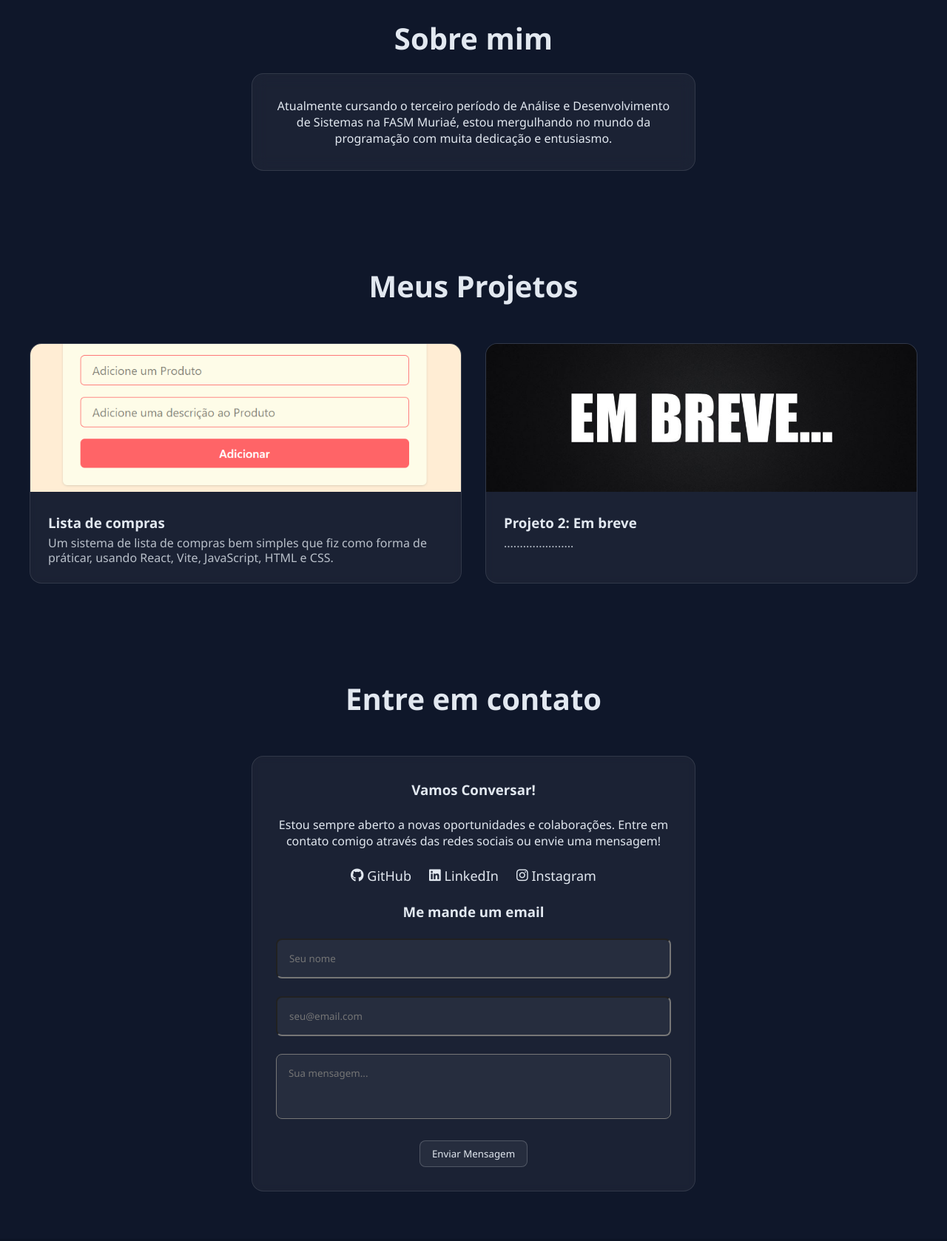
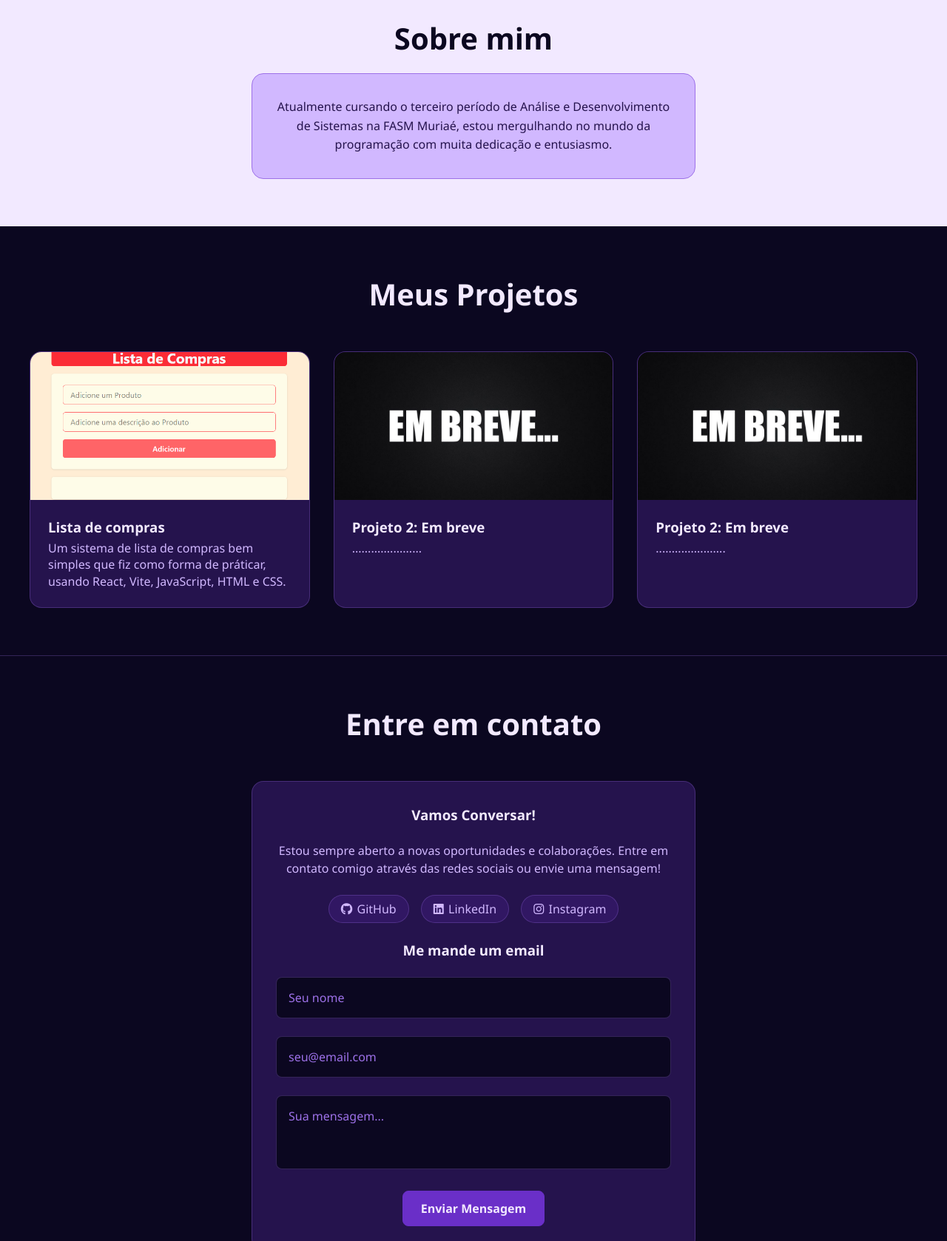
Before and after one commit to NattanSilva0015/portfolio, a plain HTML site: page index.html in a window 1280 px wide. Shown: the part 840-2518 px from the top of the page at 74% size. Drawn offline with Linux system fonts and the light colour scheme.

Commit message:
Mudança de cores

```diff
--- a/index.html
+++ b/index.html
@@ -78,6 +78,7 @@
                     <p class="descricao-projeto">Um sistema de lista de compras bem simples que fiz como forma de práticar, usando React, Vite, JavaScript, HTML e CSS.</p>
                 </div>
             </div>
+
             <div class="projeto-card">
                 <img src="imagens/breve.jpg" alt="Imagem do projeto" class="projetos-imagens">
                 <div class="caixa-texto-projeto">
@@ -85,6 +86,15 @@
                     <p class="descricao-projeto">......................</p>
                 </div>
             </div>
+
+            <div class="projeto-card">
+                <img src="imagens/breve.jpg" alt="Imagem do projeto" class="projetos-imagens">
+                <div class="caixa-texto-projeto">
+                    <h3 class="nome-projeto">Projeto 2: Em breve</h3>
+                    <p class="descricao-projeto">......................</p>
+                </div>
+            </div>
+
         </div>
     </section>
 
--- a/style.css
+++ b/style.css
@@ -7,30 +7,69 @@
 
 html {
     scroll-behavior: smooth;
+    scroll-padding-top: 5rem;
 }
 
+/* ===== Tokens de design =====
+   Paleta base: os componentes usam só os tokens semânticos logo abaixo. */
 :root {
-    --primaria: #4f46e5;
-    --secundaria: #7c3aed;
-    --escuro: #0f172a;
-    --maisEscuro: #0a0f1c;
-    --claro: #e2e8f0;
-    --vidro: rgba(255, 255, 255, 0.1);
-    --azul: #004d7a;
-    --asdasd: #a09123;
+    --obsidiana-violeta: #0B0720;
+    --roxo-profundo: #25134D;
+    --violeta-eletrico: #6A2FC8;
+    --ametista-medio: #9D71E8;
+    --lavanda-suave: #D1B8FF;
+    --nevoa-lilas: #F2E9FF;
+
+    /* Fundos */
+    --bg-primary: var(--obsidiana-violeta);
+    --bg-surface: var(--roxo-profundo);
+    --bg-surface-translucent: rgba(37, 19, 77, 0.75);
+    --bg-input: var(--obsidiana-violeta);
+    --bg-light: var(--nevoa-lilas);
+    --bg-light-card: var(--lavanda-suave);
+    --bg-badge: rgba(106, 47, 200, 0.18);
+
+    /* Bordas */
+    --border-subtle: rgba(157, 113, 232, 0.28);
+    --border-active: var(--ametista-medio);
+
+    /* Textos sobre fundo escuro */
+    --text-primary: var(--nevoa-lilas);
+    --text-secondary: var(--lavanda-suave);
+    --text-muted: var(--ametista-medio);
+
+    /* Textos sobre fundo claro */
+    --text-on-light: var(--obsidiana-violeta);
+    --text-on-light-secondary: var(--roxo-profundo);
+
+    /* Acentos */
+    --accent-primary: var(--violeta-eletrico);
+    --text-on-accent: var(--nevoa-lilas);
+    --accent-secondary: var(--ametista-medio);
+    --accent-glow: 0 0 24px rgba(106, 47, 200, 0.4);
+
+    /* Gradientes e efeitos */
+    --gradient-highlight: linear-gradient(90deg, var(--nevoa-lilas), var(--ametista-medio));
+    --focus-ring: 0 0 0 3px rgba(157, 113, 232, 0.55);
+    --shadow-card: 0 10px 30px rgba(0, 0, 0, 0.45);
+    --radius-lg: 16px;
+    --radius-md: 8px;
+    --radius-pill: 999px;
 }
 
-
-
 body {
-    background-color: var(--escuro);
-    color: var(--claro)
+    background-color: var(--bg-primary);
+    color: var(--text-primary);
 }
 
+/* ===== Navegação ===== */
 .navegacao {
     position: fixed;
     top: 0;
-    background: rgba(13, 20, 37, 0.9);
+    background: var(--bg-surface-translucent);
+    backdrop-filter: blur(12px);
+    -webkit-backdrop-filter: blur(12px);
+    border-bottom: 1px solid var(--border-subtle);
     width: 100%;
     z-index: 100;
     padding: 1.5rem;
@@ -45,10 +84,11 @@ body {
 
 .menu-link {
     text-decoration: none;
-    color: var(--claro);
+    color: var(--text-primary);
     font-weight: 500;
     position: relative;
     padding: 0.5rem 0;
+    transition: color 0.3s ease;
 }
 
 .menu-link::after {
@@ -58,50 +98,68 @@ body {
     position: absolute;
     bottom: 0;
     left: 0;
-    background-color: linear-gradient(90deg, var(--primaria), var(--secundaria));
+    background: var(--gradient-highlight);
     transition: width 0.5s ease;
 }
 
-.menu-link:hover::after {
+.menu-link:hover,
+.menu-link:focus-visible {
+    color: var(--text-secondary);
+}
+
+.menu-link:hover::after,
+.menu-link:focus-visible::after {
     width: 100%;
 }
 
+/* ===== Hero ===== */
 .cabecalho {
     min-height: 100vh;
     display: flex;
     justify-content: center;
     align-items: center;
     flex-direction: column;
+    padding: 6rem 1.5rem 3rem;
+    text-align: center;
+    background:
+        radial-gradient(circle at 50% 42%, rgba(106, 47, 200, 0.16), transparent 42%),
+        radial-gradient(ellipse at 50% 50%, var(--bg-surface) 0%, var(--bg-primary) 70%);
 }
 
 .foto-perfil {
     width: 200px;
     height: 200px;
-    box-shadow: 0 0 20px rgba(79,70,229, 0.3);
     border-radius: 50%;
-    border: 4px solid var(--azul);
-
+    border: 4px solid var(--accent-secondary);
+    box-shadow: 0 0 40px rgba(106, 47, 200, 0.45);
 }
 
 .nome-perfil {
     font-size: 3rem;
-    color: var(--primaria);
     font-weight: bold;
     margin: 10px;
+    color: var(--text-primary); /* fallback sem suporte a background-clip */
+    background: var(--gradient-highlight);
+    -webkit-background-clip: text;
+    background-clip: text;
+    -webkit-text-fill-color: transparent;
 }
 
 .texto-perfil {
     font-size: 1.3rem;
-    color: var(--claro)
+    color: var(--text-secondary);
 }
 
+/* ===== Sobre (seção clara) ===== */
 .sobre {
     padding: 4rem 2rem;
+    background: var(--bg-light);
+    color: var(--text-on-light);
 }
 
 .sobre-titulo {
     font-size: 2.5rem;
-    color: var(--claro);
+    color: var(--text-on-light);
     text-align: center;
     margin-bottom: 20px;
 }
@@ -110,17 +168,19 @@ body {
     padding: 2rem;
     max-width: 600px;
     margin: 0 auto;
-    border-radius: 16px;
-    border: 1px solid var(--vidro);
-    backdrop-filter: blur(10px);
-    background: rgba(255, 255, 255, 0.05);
+    border-radius: var(--radius-lg);
+    border: 1px solid var(--border-active);
+    background: var(--bg-light-card);
 }
 
 .sobre-texto {
     text-align: center;
     font-size: 1rem;
+    line-height: 1.6;
+    color: var(--text-on-light-secondary);
 }
 
+/* ===== Projetos ===== */
 .projetos {
     padding: 4rem 2rem;
 }
@@ -129,26 +189,31 @@ body {
     text-align: center;
     font-size: 2.5rem;
     margin-bottom: 50px;
+    color: var(--text-primary);
 }
 
 .projetos-box {
     display: grid;
-    grid-template-columns: repeat(auto-fit, minmax(300px, 1fr));
+    grid-template-columns: repeat(auto-fit, minmax(min(300px, 100%), 1fr));
     gap: 2rem;
     max-width: 1200px;
     margin: 0 auto;
 }
 
 .projeto-card {
-    background: rgba(255, 255, 255, 0.05);
-    border-radius: 16px;
-    backdrop-filter: blur(5px);
-    border: 1px solid var(--vidro);
+    border-radius: var(--radius-lg);
+    border: 1px solid var(--border-subtle);
+    background: var(--bg-surface);
     overflow: hidden;
 }
 
+/* Contorno em gradiente no hover: fundo no padding-box, gradiente no border-box */
 .projeto-card:hover {
-    box-shadow: 0 10px 20px rgba(79, 70, 229, 0.2);
+    border-color: transparent;
+    background:
+        linear-gradient(var(--bg-surface), var(--bg-surface)) padding-box,
+        var(--gradient-highlight) border-box;
+    box-shadow: var(--shadow-card), var(--accent-glow);
     transform: translate(-10px) scale(1.3);
     transition: all 0.5s ease;
     cursor: pointer;
@@ -158,6 +223,7 @@ body {
     height: 200px;
     width: 100%;
     object-fit: cover;
+    display: block;
 }
 
 .caixa-texto-projeto {
@@ -166,65 +232,82 @@ body {
 
 .nome-projeto {
     margin-bottom: 5px;
+    color: var(--text-primary);
 }
 
 .descricao-projeto {
-    color: rgba(226, 232, 240, 0.8);
-    line-height: 1.25rem;
+    color: var(--text-secondary);
+    line-height: 1.4rem;
 }
 
+/* ===== Contatos ===== */
 .contatos {
     padding: 4rem 2rem;
+    border-top: 1px solid var(--border-subtle);
 }
 
 .contatos-titulo {
     text-align: center;
     font-size: 2.5rem;
     margin-bottom: 50px;
+    color: var(--text-primary);
 }
 
 .div-contato {
     max-width: 600px;
     margin: 0 auto;
-    background: rgba(255, 255, 255, 0.05);
-    backdrop-filter: blur(5px);
+    background: var(--bg-surface);
     padding: 2rem;
-    border: 1px solid var(--vidro);
-    border-radius: 16px;
+    border: 1px solid var(--border-subtle);
+    border-radius: var(--radius-lg);
 }
 
 .subtitulo-contato {
     text-align: center;
     margin-bottom: 1.5rem;
-    color: var(--claro)
+    color: var(--text-primary);
 }
 
 .paragrafo-contato {
     text-align: center;
     margin-bottom: 1.5rem;
+    line-height: 1.5;
+    color: var(--text-secondary);
 }
 
 .redes-sociais {
     max-width: 100%;
     display: flex;
     justify-content: center;
-    gap: 1.5rem;
+    gap: 1rem;
     flex-wrap: wrap;
     margin-bottom: 1.5rem;
 }
 
+/* Links sociais como badges */
 .redes-sociais a {
     display: flex;
     align-items: center;
-    gap: 0.3rem;
+    gap: 0.4rem;
     text-decoration: none;
-    color: var(--claro);
-    font-size: 18px;
+    color: var(--text-secondary);
+    font-size: 1rem;
+    padding: 0.45rem 1rem;
+    background: var(--bg-badge);
+    border: 1px solid var(--border-subtle);
+    border-radius: var(--radius-pill);
+    transition: color 0.3s ease, border-color 0.3s ease, background-color 0.3s ease;
+}
+
+.redes-sociais a:hover,
+.redes-sociais a:focus-visible {
+    color: var(--text-primary);
+    border-color: var(--border-active);
+    background: rgba(106, 47, 200, 0.3);
 }
 
 .redes {
     text-decoration: none;
-
 }
 
 .grupo-form {
@@ -234,30 +317,102 @@ body {
 .form-label {
     width: 100%;
     padding: 1rem;
-    background: rgba(255, 255, 255, 0.05);
-    border-radius: 8px;
-    color: var(--claro);
+    background: var(--bg-input);
+    border: 1px solid var(--border-subtle);
+    border-radius: var(--radius-md);
+    color: var(--text-primary);
+    font-size: 1rem;
     resize: none;
+    transition: border-color 0.3s ease, box-shadow 0.3s ease;
 }
 
+.form-label::placeholder {
+    color: var(--text-muted);
+}
+
+.form-label:hover {
+    border-color: rgba(157, 113, 232, 0.55);
+}
+
+.form-label:focus {
+    outline: none;
+    border-color: var(--border-active);
+    box-shadow: var(--focus-ring);
+}
+
+/* CTA principal. O hover usa brilho em vez de trocar para #9D71E8,
+   porque #F2E9FF sobre #9D71E8 fica abaixo de 4.5:1. */
 .form-botao {
     display: block;
-    background: rgba(255, 255, 255, 0.05);
-    padding: 0.5rem 1rem;
-    border-radius: 8px;
+    background: var(--accent-primary);
+    color: var(--text-on-accent);
+    font-weight: 700;
+    font-size: 1rem;
+    padding: 0.75rem 1.5rem;
+    border-radius: var(--radius-md);
     margin: 0 auto;
-    border: 1px solid rgba(255, 255, 255, 0.2);
+    border: 1px solid var(--accent-primary);
     cursor: pointer;
-    color: var(--claro)
+    transition: box-shadow 0.3s ease, transform 0.3s ease, border-color 0.3s ease;
 }
 
+.form-botao:hover {
+    border-color: var(--border-active);
+    box-shadow: var(--accent-glow);
+    transform: translateY(-2px);
+}
+
+.form-botao:focus-visible {
+    outline: none;
+    box-shadow: var(--focus-ring), var(--accent-glow);
+}
+
+/* Foco visível por teclado em links */
+a:focus-visible {
+    outline: 2px solid var(--accent-secondary);
+    outline-offset: 4px;
+}
+
+/* ===== Rodapé ===== */
 .rodape {
     width: 100%;
     display: flex;
     justify-content: center;
     text-align: center;
-    background: rgba(13, 20, 37, 0.9);
-    width: 100%;
-    z-index: 100;
+    background: var(--bg-surface);
+    border-top: 1px solid var(--border-subtle);
+    color: var(--text-secondary);
     padding: 1.5rem;
 }
+
+/* ===== Responsivo ===== */
+@media (max-width: 600px) {
+    .navegacao {
+        padding: 1rem;
+    }
+
+    .menu {
+        gap: 1.25rem;
+    }
+
+    .nome-perfil {
+        font-size: 2.25rem;
+    }
+
+    .sobre-titulo,
+    .projetos-título,
+    .contatos-titulo {
+        font-size: 2rem;
+    }
+
+    .sobre,
+    .projetos,
+    .contatos {
+        padding: 3rem 1.25rem;
+    }
+
+    .div-contato,
+    .sobre-box {
+        padding: 1.5rem;
+    }
+}
```
